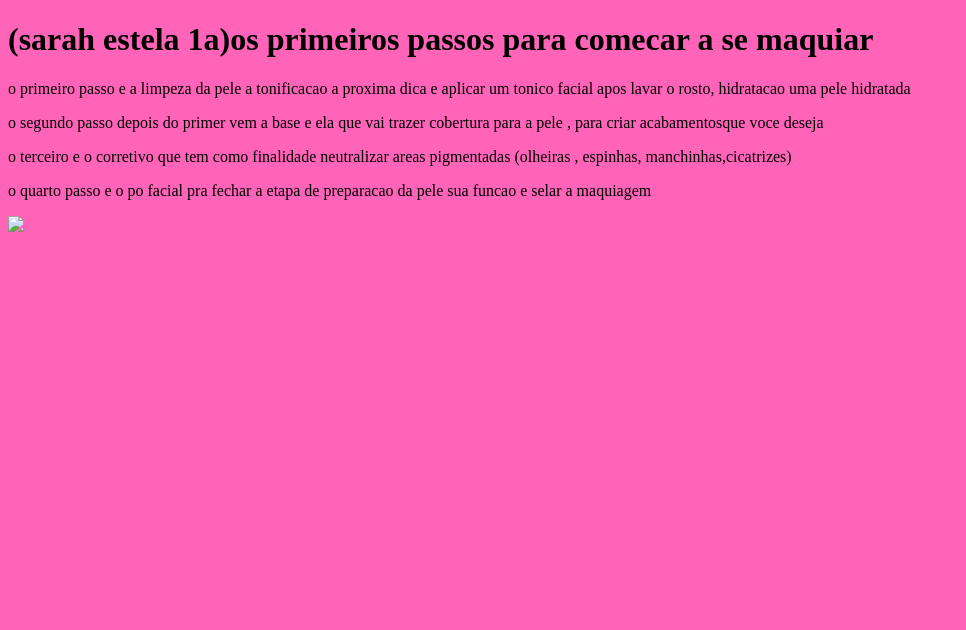
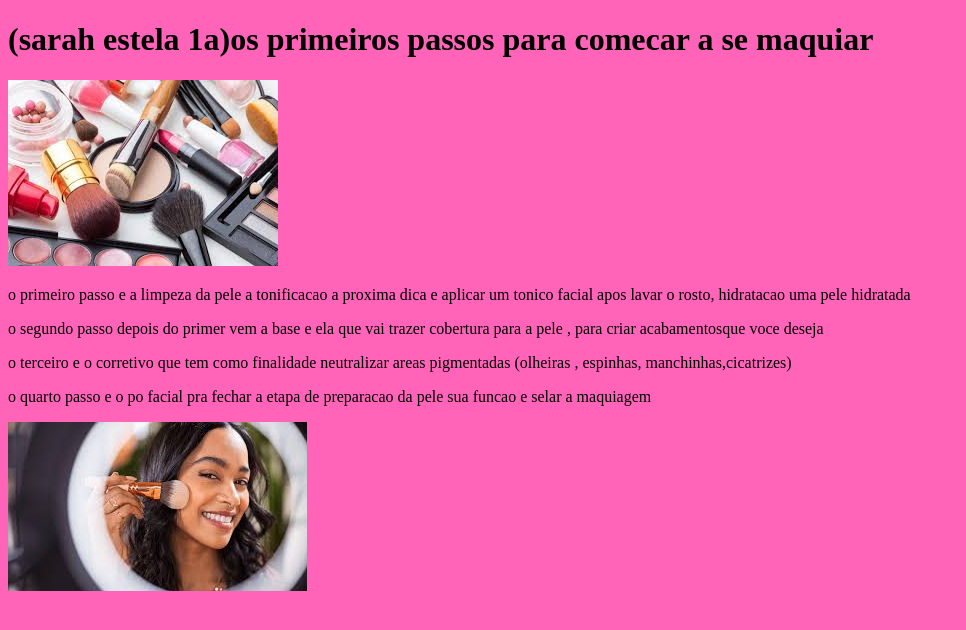
Before and after one commit to estela321/provasarahfonseca, a plain HTML site: page index.html in a window 1280 px wide. Shown: the whole page, without its empty margins (0-966 px from the left). Drawn offline with Linux system fonts and the light colour scheme.

Commit message:
Update index.html

```diff
--- a/index.html
+++ b/index.html
@@ -8,11 +8,12 @@
 </head>
 <body>
   <h1>(sarah estela 1a)os primeiros passos para comecar a se maquiar </h1>
+    <img src="montedemaquiagem.jpeg">
    <p>o primeiro passo e a limpeza da pele a tonificacao a proxima dica e aplicar um tonico facial apos lavar o rosto, hidratacao uma pele hidratada </p>
    <p>o segundo passo depois do primer vem a base e ela que vai trazer cobertura para a pele , para criar acabamentosque voce deseja</p>
    <p>o terceiro e o corretivo que tem como finalidade neutralizar areas pigmentadas (olheiras , espinhas, manchinhas,cicatrizes)</p>
    <p>o quarto passo e o po facial pra fechar a etapa de preparacao da pele sua funcao e selar a maquiagem</p>
-   <img src="download(4).jpeg">
+   <img src="mulherfeliz.jpeg">
 
 
 
```
